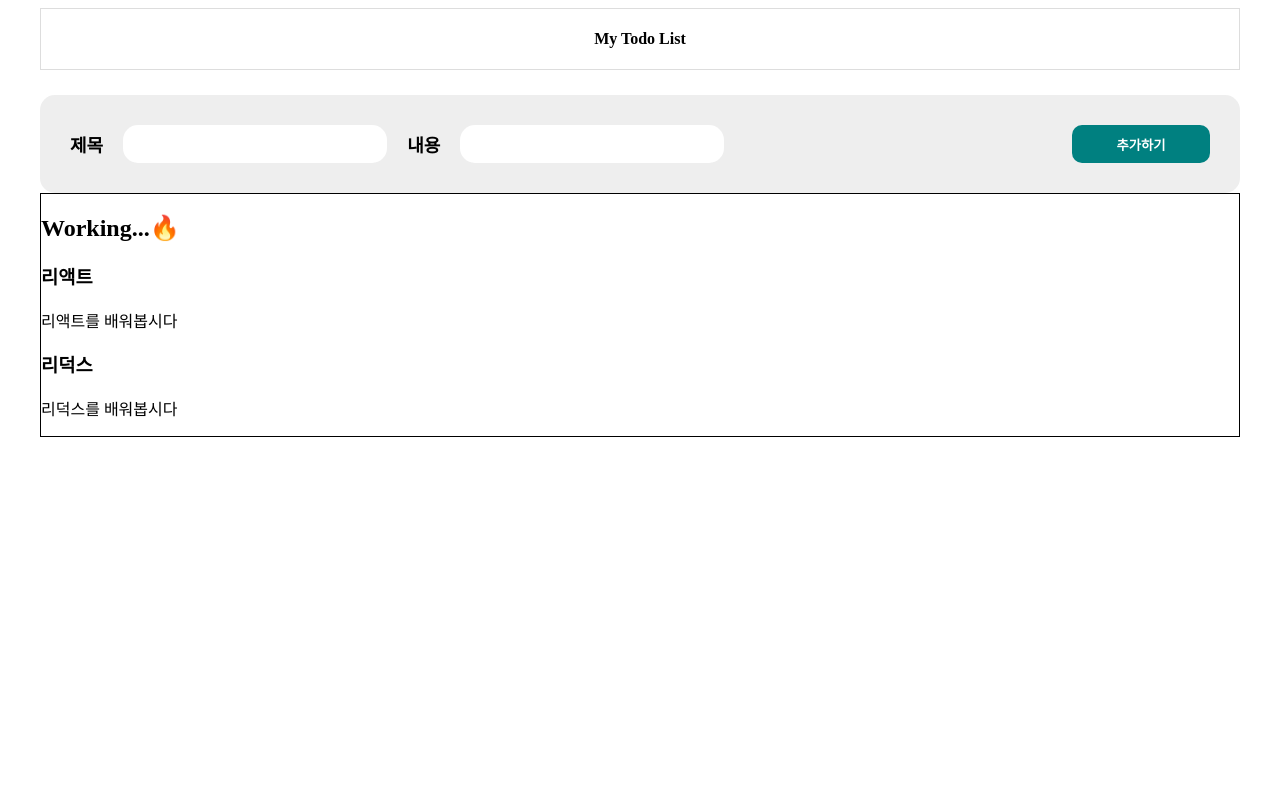
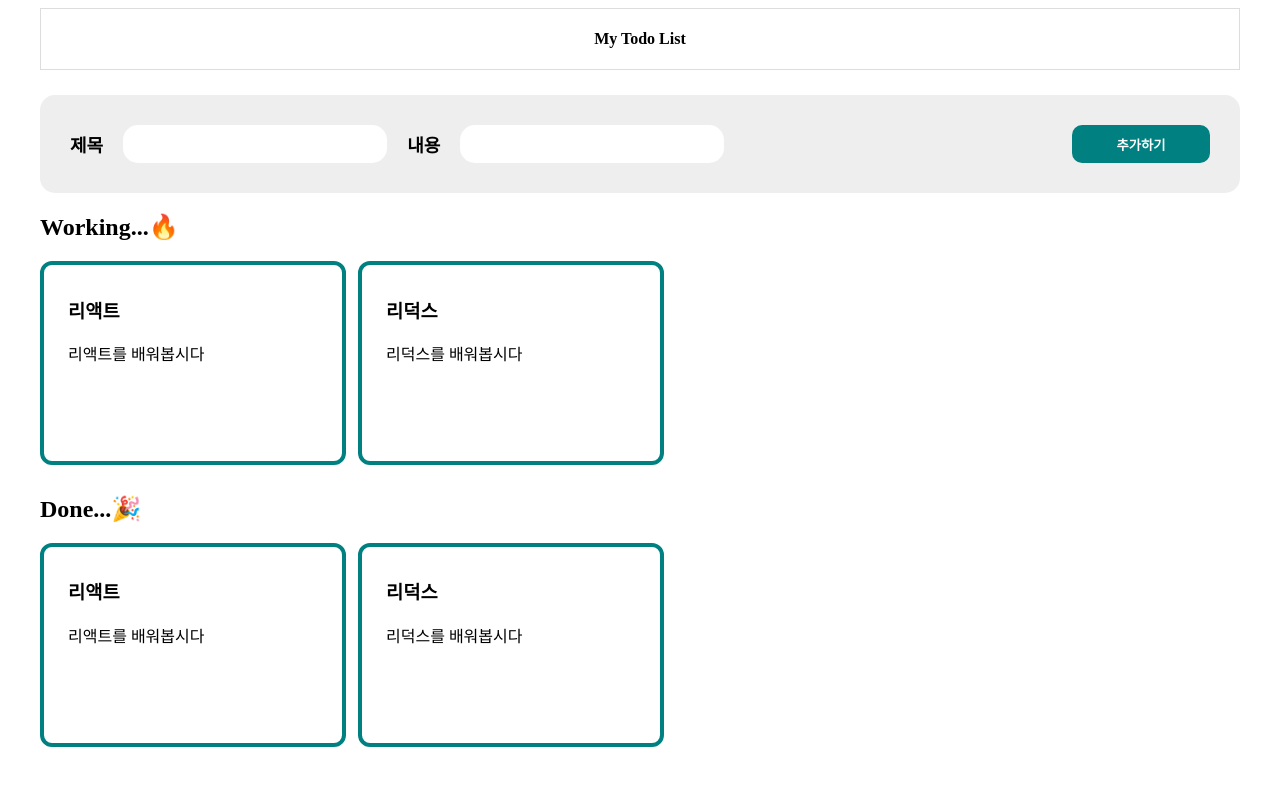
Before and after one commit to ddooo00/sparta-react-week2-hw, a React (Create React App) app: page / in a window 1280 px wide. Shown: the top 786 px of the page. Built offline with nearby package versions, Linux system fonts and the light colour scheme.

Commit message:
아래 위 나누고, 스타일 완료

```diff
--- a/src/components/List.jsx
+++ b/src/components/List.jsx
@@ -13,12 +13,41 @@ function List() {
   return (
     <StBox>
       <h2>Working...🔥</h2>
-      {todos.map((todo) => (
-        <div>
-          <h3>{todo.title}</h3>
-          <p>{todo.body}</p>
-        </div>
-      ))}
+      <div style={{ gap: "12px", display: "flex", flexWrap: "wrap" }}>
+        {todos.map((todo) => (
+          <div
+            style={{
+              marginBottom: "10px",
+              width: "250px",
+              height: "160px",
+              border: "4px solid teal",
+              borderRadius: "12px",
+              padding: "12px 24px 24px 24px",
+            }}
+          >
+            <h3>{todo.title}</h3>
+            <p>{todo.body}</p>
+          </div>
+        ))}
+      </div>
+      <h2>Done...🎉</h2>
+      <div style={{ gap: "12px", display: "flex", flexWrap: "wrap" }}>
+        {todos.map((todo) => (
+          <div
+            style={{
+              marginBottom: "10px",
+              width: "250px",
+              height: "160px",
+              border: "4px solid teal",
+              borderRadius: "12px",
+              padding: "12px 24px 24px 24px",
+            }}
+          >
+            <h3>{todo.title}</h3>
+            <p>{todo.body}</p>
+          </div>
+        ))}
+      </div>
     </StBox>
   );
 }
@@ -26,5 +55,5 @@ function List() {
 export default List;
 
 const StBox = styled.div`
-  border: 1px solid black;
+  margin-top: 20px;
 `;
```
